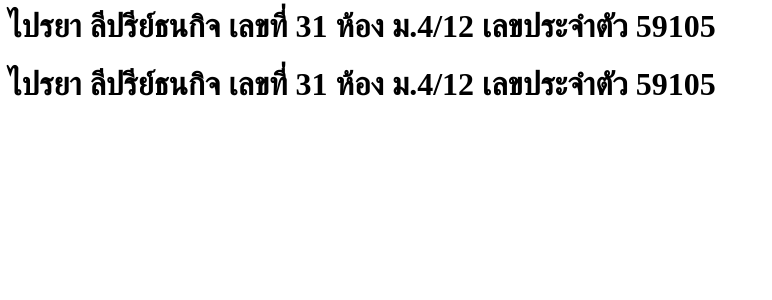
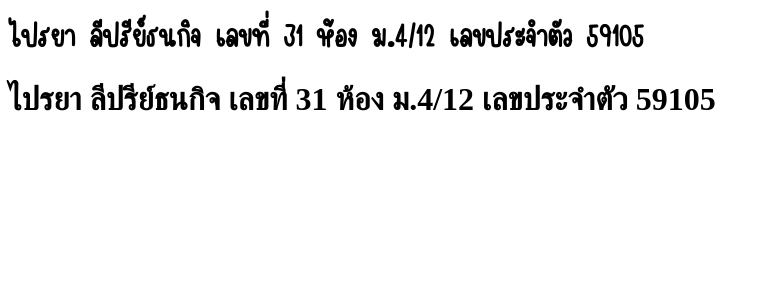
Before and after one commit to Praiya31/my-website-, a PHP site: page /font.php in a window 1280 px wide. Shown: the top 300 px of the page, without its empty margins (0-772 px from the left). Run offline with PHP 8.4, Linux system fonts and the light colour scheme; some web fonts are replaced.

Commit message:
Update font.php

```diff
--- a/font.php
+++ b/font.php
@@ -4,7 +4,7 @@
     <style>
       @font-face{
         font-family: "MyFont1";
-        src: url("MiPancake.zip");
+        src: url("MiPancakeThin.ttf");
       }
       @font-face{
         font-family: "MyFont2";
```
